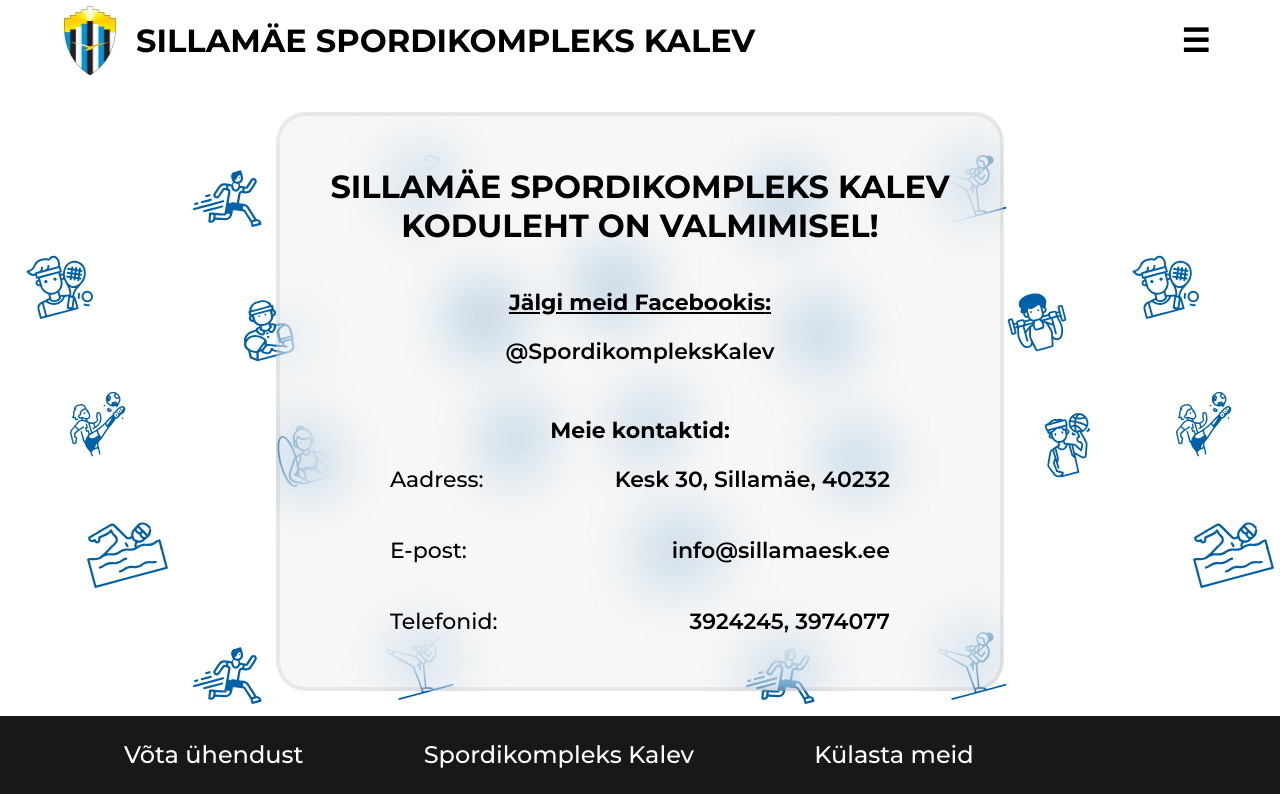
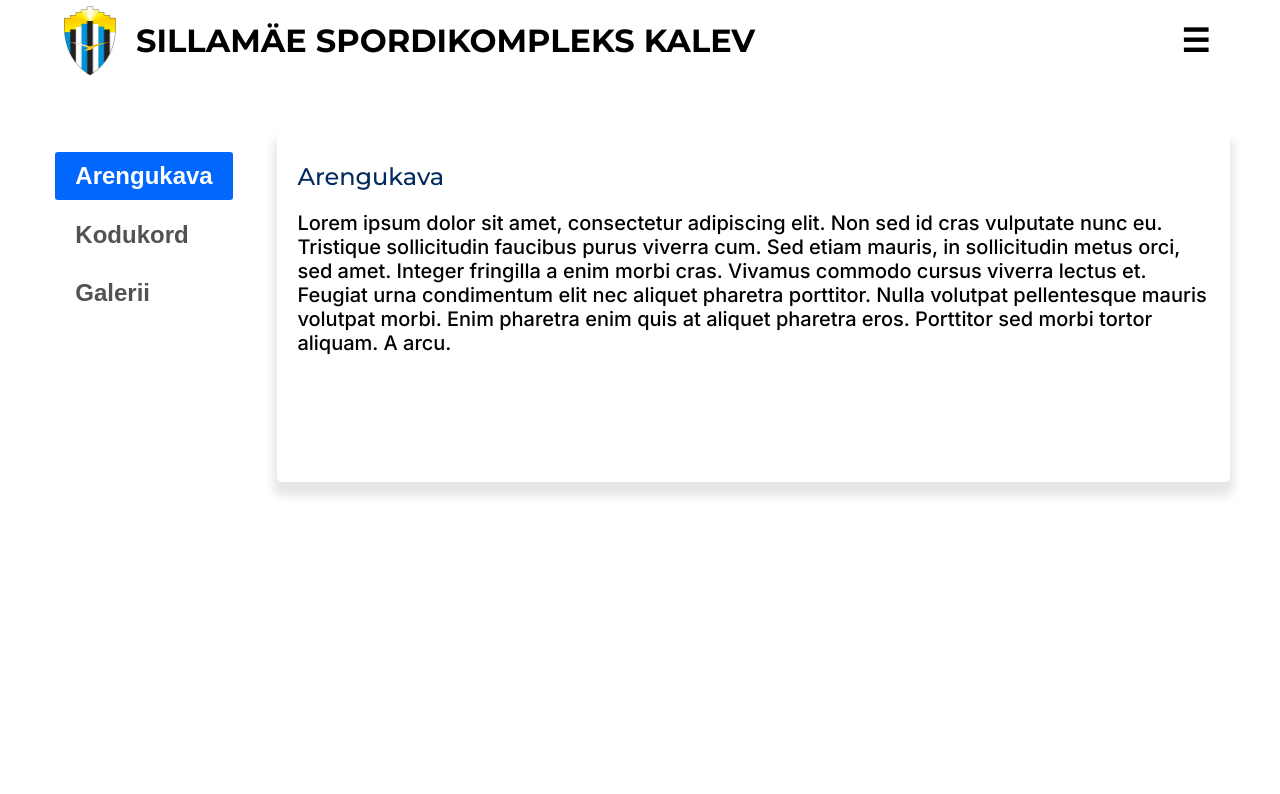
Before and after one commit to PetrTolstov/SillamaeSK, a Next.js app: page /SportComplex in a window 1280 px wide. Shown: the top 794 px of the page. Built offline with nearby package versions, Linux system fonts and the light colour scheme.

Commit message:
some server fix"

```diff
--- /dev/null
+++ b/components/BigSideNavComponent.tsx
@@ -0,0 +1,28 @@
+import styles from '../styles/SideNav.module.css'
+import Link from "next/link";
+
+import {useRouter} from "next/router";
+
+type SideNavProps = {
+    paths : string[],
+    labels : string[]
+}
+
+function BigSideNavComponent({paths, labels} : SideNavProps){
+
+    const router = useRouter()
+    console.log(router.pathname)
+    return(
+            <nav className={styles.sideNav}>
+                {paths.map((el, i) => (
+                    <Link href={el}  key={`link-${i}`}>
+                        <a className={router.pathname == el ? styles.chosenPage : ""}>{labels[i]}</a>
+                    </Link>
+                ))}
+
+
+            </nav>
+    )
+}
+
+export default BigSideNavComponent
--- a/components/GraphQL/ApolloClient.tsx
+++ b/components/GraphQL/ApolloClient.tsx
@@ -1,6 +1,6 @@
 import { ApolloClient, InMemoryCache } from "@apollo/client";
 export const client = new ApolloClient({
-	uri: "https://sillamae-sk.herokuapp.com",
-	// uri: "http://localhost:4000",
+	//uri: "https://sillamae-sk.herokuapp.com",
+	uri: "http://127.0.157.212:4000",
 	cache: new InMemoryCache({ addTypename: false}),
 });
--- a/components/PriceList/PriceListTableComponent.tsx
+++ b/components/PriceList/PriceListTableComponent.tsx
@@ -3,7 +3,7 @@ import {GetPriceListQuery, useGetPriceListQuery} from "../../graphqlGenerated/gr
 import Image from "next/image";
 import minus from "../../public/minus.svg"
 import plus from "../../public/plus.svg"
-import {useEffect, useState} from "react";
+
 
 
 
--- a/pages/SportComplex.tsx
+++ /dev/null
@@ -1,13 +0,0 @@
-import type { NextPage } from 'next'
-import Layout from "../components/Layout";
-import AppIsBeingBuilt from "../components/Temporary/AppIsBeingBuilt";
-
-const SportComplex: NextPage = () => {
-    return (
-        <Layout>
-            <AppIsBeingBuilt isEst={true}/>
-        </Layout>
-    )
-}
-
-export default SportComplex
--- /dev/null
+++ b/pages/SportComplex/LayoutSportComplex.tsx
@@ -0,0 +1,23 @@
+import Layout from "../../components/Layout";
+import BigSideNavComponent from "../../components/BigSideNavComponent";
+import React from "react";
+import styles from '../../styles/LayoutSportComplex.module.css'
+
+type LayoutSportComplexProps = {
+    children : React.ReactNode
+}
+
+const LayoutSportComplex = ({children} : LayoutSportComplexProps) => {
+    const labels = ['Arengukava', 'Kodukord', 'Galerii']
+    const paths = ['/SportComplex','/SportComplex/Regulations','/SportComplex/Gallery']
+    return (
+        <Layout>
+            <main className={styles.main}>
+                <BigSideNavComponent labels={labels} paths={paths}/>
+                {children}
+            </main>
+        </Layout>
+)
+}
+
+export default LayoutSportComplex
--- /dev/null
+++ b/pages/SportComplex/index.tsx
@@ -0,0 +1,19 @@
+import type { NextPage } from 'next'
+import Layout from "../../components/Layout";
+import BigSideNavComponent from "../../components/BigSideNavComponent";
+import LayoutSportComplex from "./LayoutSportComplex";
+import styles from "../../styles/LayoutSportComplex.module.css";
+
+const SportComplex: NextPage = () => {
+    return (
+        <LayoutSportComplex>
+            <article className={styles.article}>
+                <h2>Arengukava</h2>
+                <p>Lorem ipsum dolor sit amet, consectetur adipiscing elit. Non sed id cras vulputate nunc eu. Tristique sollicitudin faucibus purus viverra cum. Sed etiam mauris, in sollicitudin metus orci, sed amet. Integer fringilla a enim morbi cras.
+                    Vivamus commodo cursus viverra lectus et. Feugiat urna condimentum elit nec aliquet pharetra porttitor. Nulla volutpat pellentesque mauris volutpat morbi. Enim pharetra enim quis at aliquet pharetra eros. Porttitor sed morbi tortor aliquam. A arcu.</p>
+            </article>
+        </LayoutSportComplex>
+    )
+}
+
+export default SportComplex
--- /dev/null
+++ b/styles/LayoutSportComplex.module.css
@@ -0,0 +1,46 @@
+@media screen and (min-width: 1400px) {
+    main.main{
+        min-width: 1250px;
+    }
+}
+
+.main{
+    margin: 50px 50px 0 50px;
+
+    max-width: 1250px;
+    min-width: 60%;
+    min-height: 100vh;
+
+    display: flex;
+    flex-direction: row;
+    justify-content: space-around;
+    align-items: flex-start;
+}
+
+.article{
+    min-height: 350px;
+    margin: 0 0 0 50px;
+    padding: 10px 20px;
+    box-shadow: 0px 10px 10px 4px rgba(0, 0, 0, 0.1);
+    border-radius: 5px;
+}
+
+.article h2{
+    font-family: 'Montserrat';
+    font-style: normal;
+    font-weight: 500;
+    font-size: 24px;
+    line-height: 29px;
+
+    color: #002B5C;
+}
+
+.article p{
+    font-family: 'Inter';
+    font-style: normal;
+    font-weight: 500;
+    font-size: 20px;
+    line-height: 24px;
+
+    color: #000000;
+}
--- /dev/null
+++ b/styles/SideNav.module.css
@@ -0,0 +1,22 @@
+.sideNav{
+    margin: 15px auto;
+    display: flex;
+    flex-direction: column;
+    flex-wrap: wrap;
+    justify-content: center;
+}
+
+.sideNav a{
+    margin: 3%;
+    color: #525252;
+    padding: 10px 20px;
+    font-family: 'Monserrat', sans-serif;
+    font-weight: 700;
+    font-size: 24px;
+}
+
+.sideNav a.chosenPage{
+    border-radius: 3px;
+    background: #0167FF;
+    color: #ffffff;
+}
```
Also changed, not shown: components/MainPage/NewsFacebookComponent.tsx (+1 -13 lines), pages/SportComplex/Gallery.tsx (added, +18 -0 lines), pages/SportComplex/Regulations.tsx (added, +18 -0 lines), styles/ScheduleOnMainPageComponent.module.css (+0 -7 lines).
